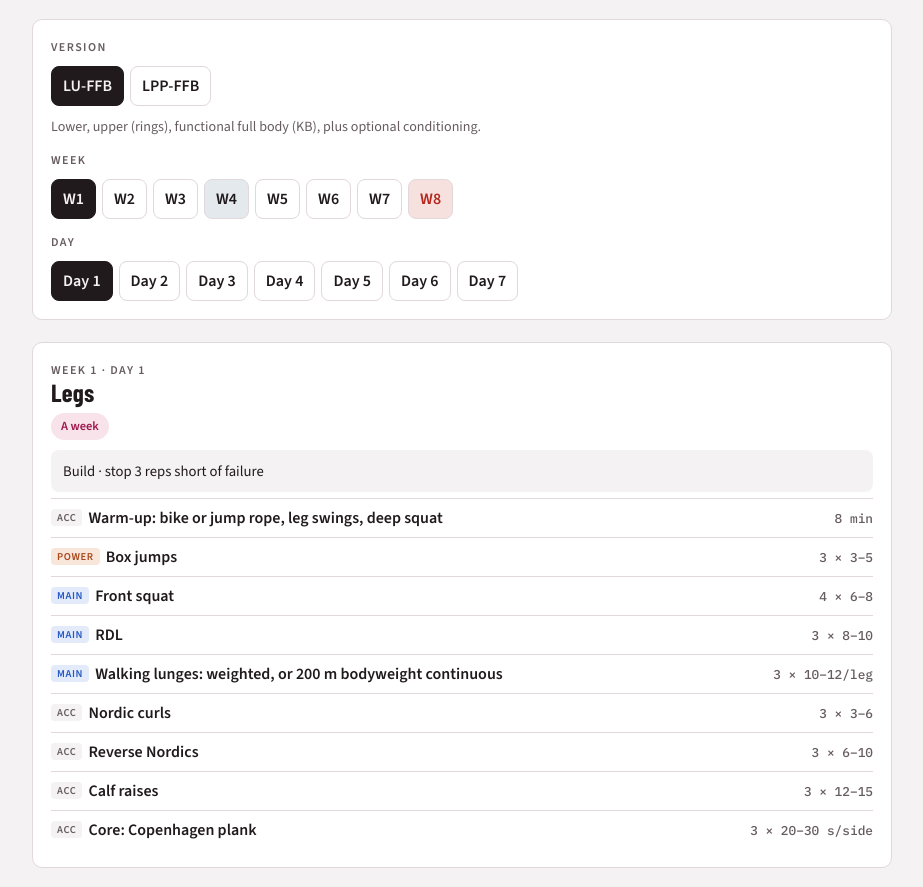
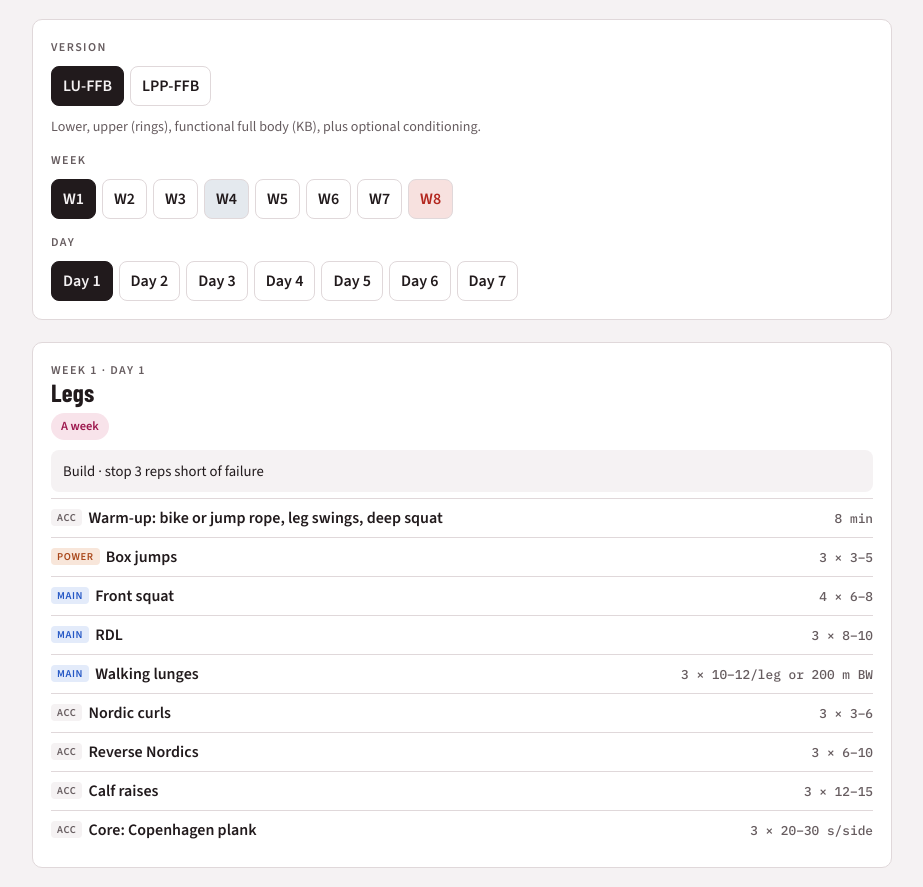
Before and after one commit to hanjeano/training-program, a plain HTML site: page protocol/index.html in a window 1280 px wide. Shown: the part 189-1076 px from the top of the page, without its empty margins (178-1101 px from the left). Drawn offline with nearby package versions, Linux system fonts and the light colour scheme.

Commit message:
Leg day: shorter walking lunge label
Co-Authored-By: Claude Opus 5.5 <noreply@anthropic.com>
Claude-Session: https://claude.ai/code/session_01S8JMBVHALRGdmCHsVRbCg1

```diff
--- a/protocol/index.html
+++ b/protocol/index.html
@@ -146,7 +146,7 @@ td.num{font-family:var(--f-num);font-variant-numeric:tabular-nums;white-space:no
       ["pow","Box jumps","Lateral bounds","3 × 3–5"],
       ["main","Front squat","Hack squat","4 × 6–8"],
       ["main","RDL","Loaded hyperextension","3 × 8–10"],
-      ["main","Walking lunges: weighted, or 200 m bodyweight continuous","Bulgarian split squat","3 × 10–12/leg","","3 × 8–10/leg"],
+      ["main","Walking lunges","Bulgarian split squat","3 × 10–12/leg or 200 m BW","","3 × 8–10/leg"],
       ["acc","Nordic curls",null,"3 × 3–6"],
       ["acc","Reverse Nordics","Sissy squats","3 × 6–10"],
       ["acc","Calf raises",null,"3 × 12–15"],
```
